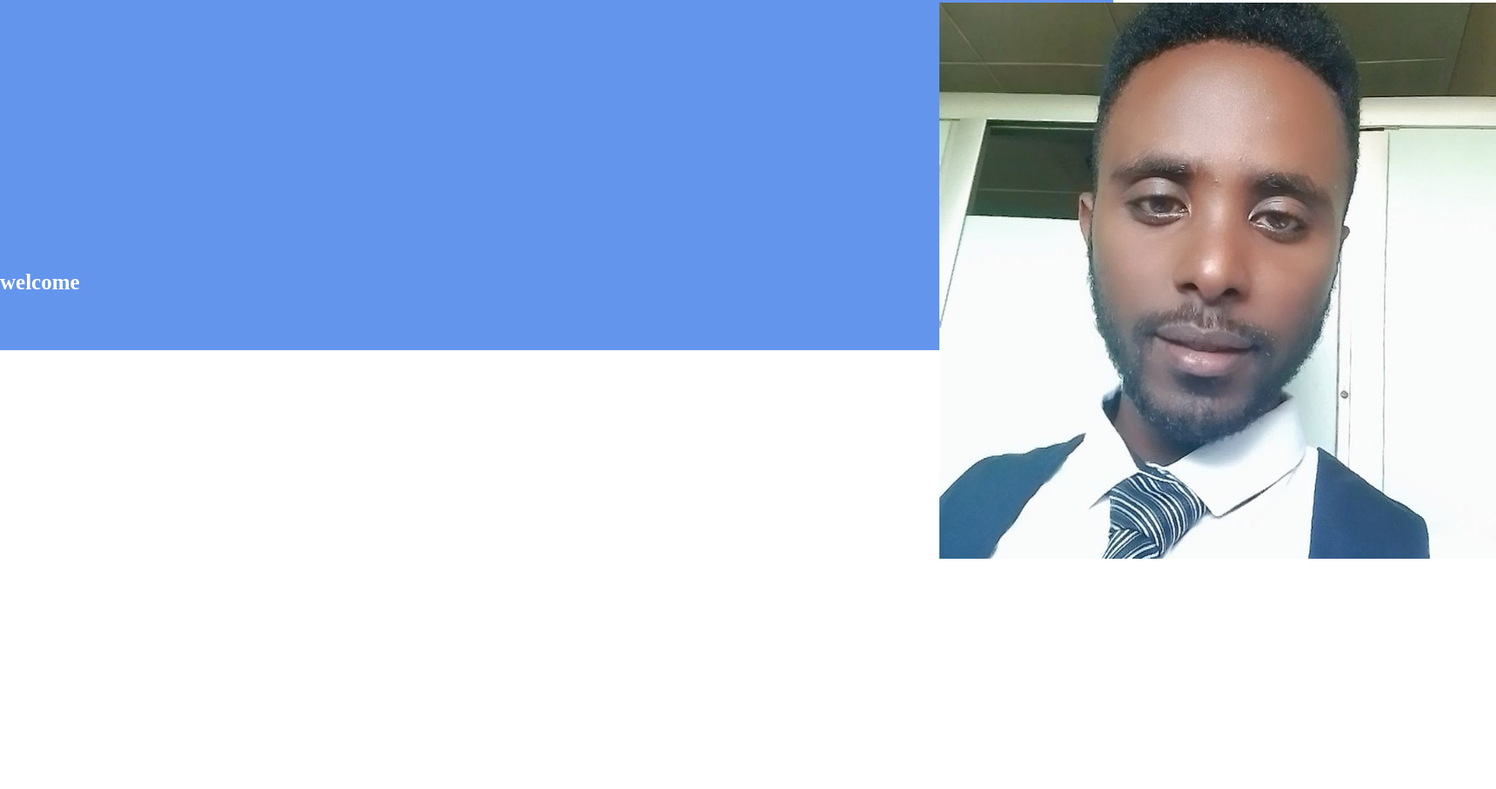
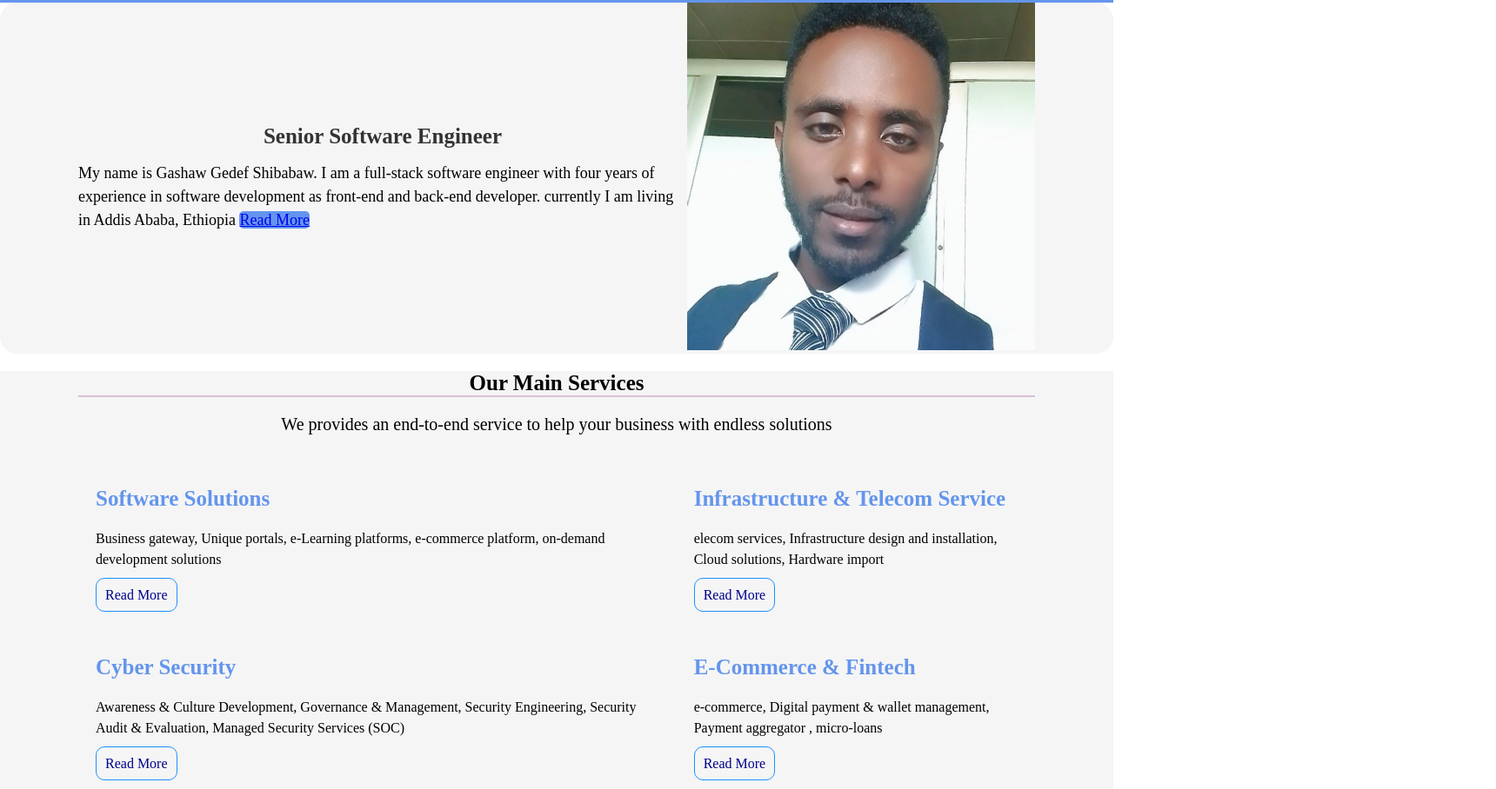
Before and after one commit to gashawgedef/my-personal-website, a plain HTML site: page index.html in a window 1280 px wide. Shown: the part 67-975 px from the top of the page at 87% size, 1720 px wide, since content can reach past the window. Before the commit the page ends 800 px from the top, so only its background shows below. Drawn offline with Linux system fonts and the light colour scheme.

Commit message:
My commit june 15 morning

```diff
--- a/css/styles.css
+++ b/css/styles.css
@@ -11,8 +11,12 @@ body{
 }
 .navbar{
     background-color: cornflowerblue;
-    width: 100%;
+    width: 1100ppx;
     height: 70px;
+}
+.container{
+    max-width: 1100px;
+    margin: 0 auto;
 }
 .navbar .logo{
     text-align: center;
@@ -46,21 +50,93 @@ body{
 
 /*Header */
 .header{
-    background-color: cornflowerblue;
-    height: 400px;
+    background-color: #F5F5F5;
+    color: #fff;
+    min-height: 200px;
+    border-radius: 20px;
 }
- .header .header-image{
-  width: 300px;
-  width: 200px;
- }
+.header img{
+    max-width: 400px;
+}
+.header-image{
+
+}
  .header .my-about{
     display: flex;
     justify-content: space-between;
     align-items: center;
  }
-.my-about h2{
+
+.text-center h2{
     text-align: center;
     font-size: 25px;
     font-weight: bold;
-    color: #fff;
+    color: #333;
+    margin-bottom: 15px;
 }
+.text-center p{
+    font-size: 18px;
+    color: #000;
+    line-height: 1.5;
+}
+
+.btn-read{
+    background-color: cornflowerblue;
+    border-radius: 5px;
+    border: none;
+}
+/*Services Section*/
+.services{
+    background-color: #F5F5F5;
+}
+.services .text-container{
+    justify-content: center;
+    align-items: center;
+}
+.services .text-container h2{
+    text-align: center;
+    font-size: 25px;
+    font-weight: bold;
+    margin: 20px 0;
+    border-bottom: thistle 2px solid;
+
+}
+.services .text-container p{
+    text-align: center;
+    font-size: 20px;
+    font-weight: normal;
+    margin: 20px 0;
+}
+.services .card-container{
+    display: flex;
+    justify-content: space-between;
+    align-items: center;
+}
+.services .card h2{
+    font-size: 25px;
+    color: cornflowerblue;
+    margin: 20px 0;
+}
+
+.services .card p{
+    font-size: 16px;
+    margin: 20px 0;
+    line-height: 1.5;
+}
+.card{
+    border-radius: 5px;
+
+    padding: 20px;
+}
+.services .btn-services{
+    border: dodgerblue 1px solid;
+    border-radius: 10px;
+    width: 250px;
+    padding: 10px;
+    text-decoration: none;
+    color: darkblue;
+}
+.services a:hover{
+    color: orange;
+    text-decoration: underline;
+}
--- a/index.html
+++ b/index.html
@@ -1,5 +1,6 @@
 <!DOCTYPE html>
 <html lang="en">
+
 <head>
   <meta charset="UTF-8">
   <meta name="viewport" content="width=device-width, initial-scale=1.0">
@@ -10,6 +11,7 @@
   <!-- END OWN CSS FILES-->
 
 </head>
+
 <body>
   <div class="navbar">
     <div class="container flex-nav">
@@ -27,15 +29,60 @@
       </nav>
     </div>
   </div>
-   <header class="header container flex">
-    <div class="my-about">
+  <header class="header  ">
+    <div class="flex container my-about">
       <div class="text-center">
-        <h2>welcome</h2>
+        <h2>Senior Software Engineer</h2>
+        <p>My name is Gashaw Gedef Shibabaw. I am a full-stack software engineer with four years of experience in
+          software development as front-end and back-end
+          developer. currently I am living in Addis Ababa, Ethiopia
+          <a href="#" class="btn-read">Read More</a>
+        </p>
+        <p></p>
       </div>
       <div class="header-image">
-        <img src="/images/gashity-1.jpg" alt="hhhh">
+        <img src="images/gashity-1.jpg" alt="mmm">
       </div>
     </div>
   </header>
+  <section class="services">
+    <div class="container services-section flex">
+      <div class="text-container">
+        <h2 class="services-heading">Our Main Services</h2>
+        <p class="service-paragraph">We provides an end-to-end service to help your business with endless solutions</p>
+      </div>
+      <div class="card-container">
+        <div class="first-row">
+          <div class="card">
+            <h2>Software Solutions</h2>
+            <p>Business gateway, Unique portals,
+              e-Learning platforms, e-commerce platform, on-demand development solutions</p>
+            <a href="#" class="btn-services">Read More</a>
+          </div>
+          <div class="card">
+            <h2>Cyber Security</h2>
+            <p>Awareness & Culture Development, Governance & Management,
+              Security Engineering, Security Audit & Evaluation, Managed Security Services (SOC)</p>
+            <a href="#" class="btn-services">Read More</a>
+          </div>
+        </div>
+        <div class="second-row">
+          <div class="card">
+            <h2>Infrastructure & Telecom Service</h2>
+            <p>elecom services, Infrastructure design and installation, Cloud solutions, Hardware import</p>
+            <a href="#" class="btn-services">Read More</a>
+          </div>
+          <div class="card">
+            <h2>E-Commerce & Fintech</h2>
+            <p>e-commerce, Digital payment & wallet management, Payment aggregator , micro-loans</p>
+            <a href="#" class="btn-services">Read More</a>
+          </div>
+        </div>
+      </div>
+
+
+    </div>
+  </section>
 </body>
+
 </html>
```
Also changed, not shown: images/ggg.PNG (added). Lines whose indentation alone changed are shown as unchanged.
